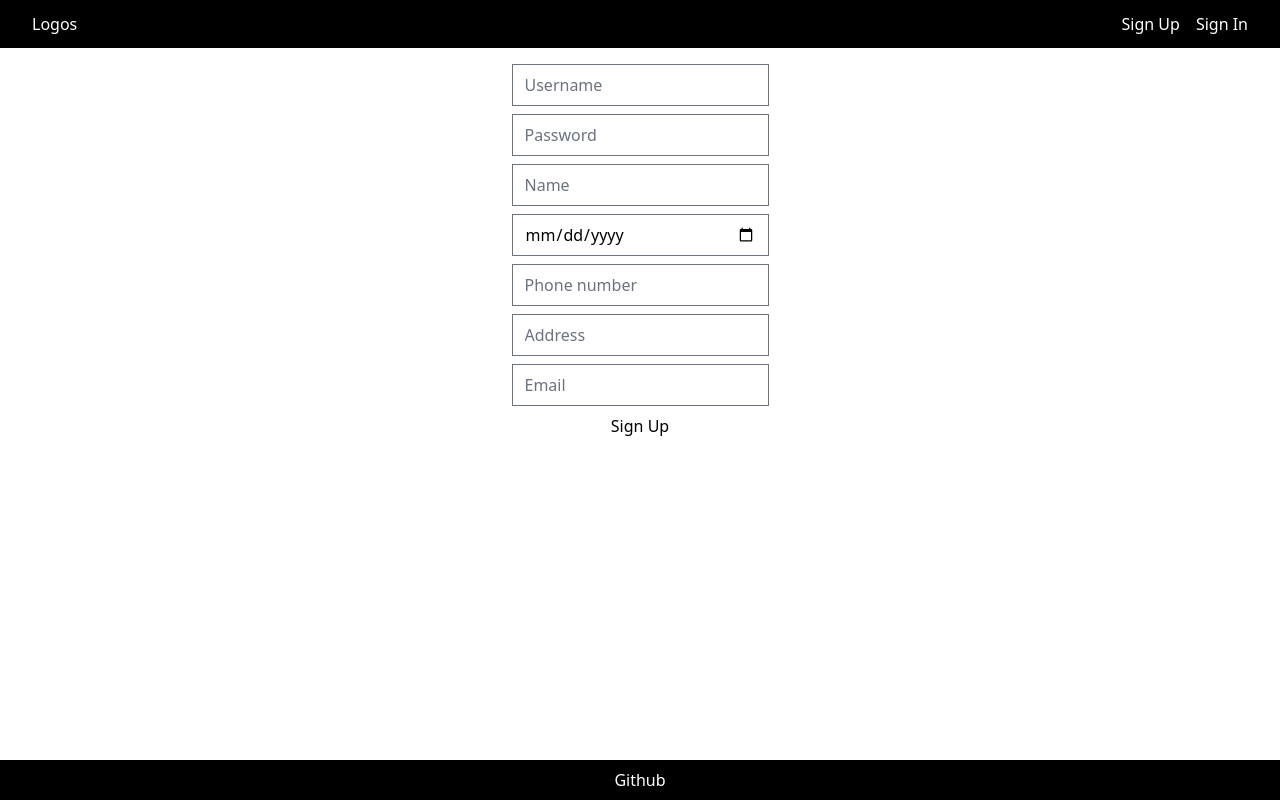
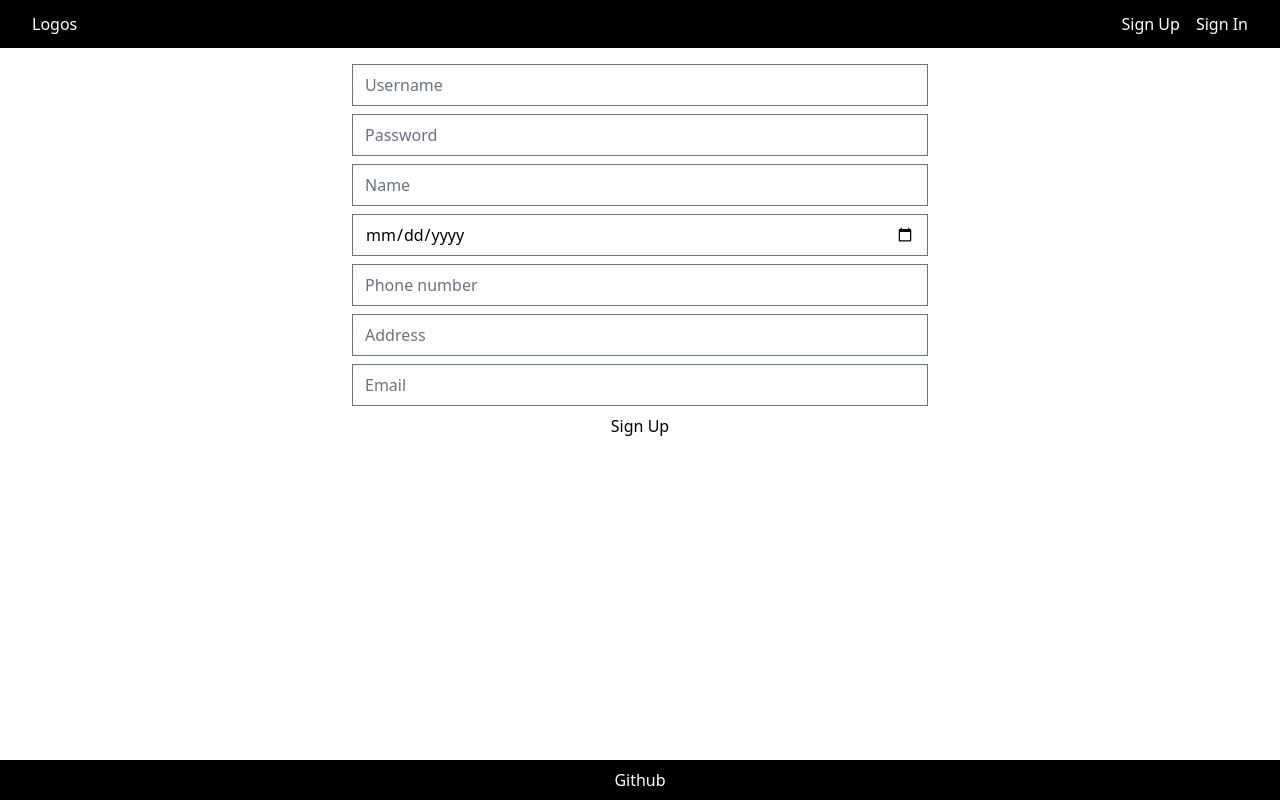
Before and after one commit to SwimmingPotato248/hotel-manager, a Next.js app: page /signup in a window 1280 px wide. Built offline with nearby package versions, Linux system fonts and the light colour scheme; no server answers.

Commit message:
Minor layout change

```diff
--- a/components/Layout.tsx
+++ b/components/Layout.tsx
@@ -6,7 +6,7 @@ export default function Layout({ children }: { children: React.ReactNode }) {
   return (
     <div className="min-h-screen flex flex-col">
       <Navbar />
-      {children}
+      <main>{children}</main>
       <Footer />
     </div>
   );
```
